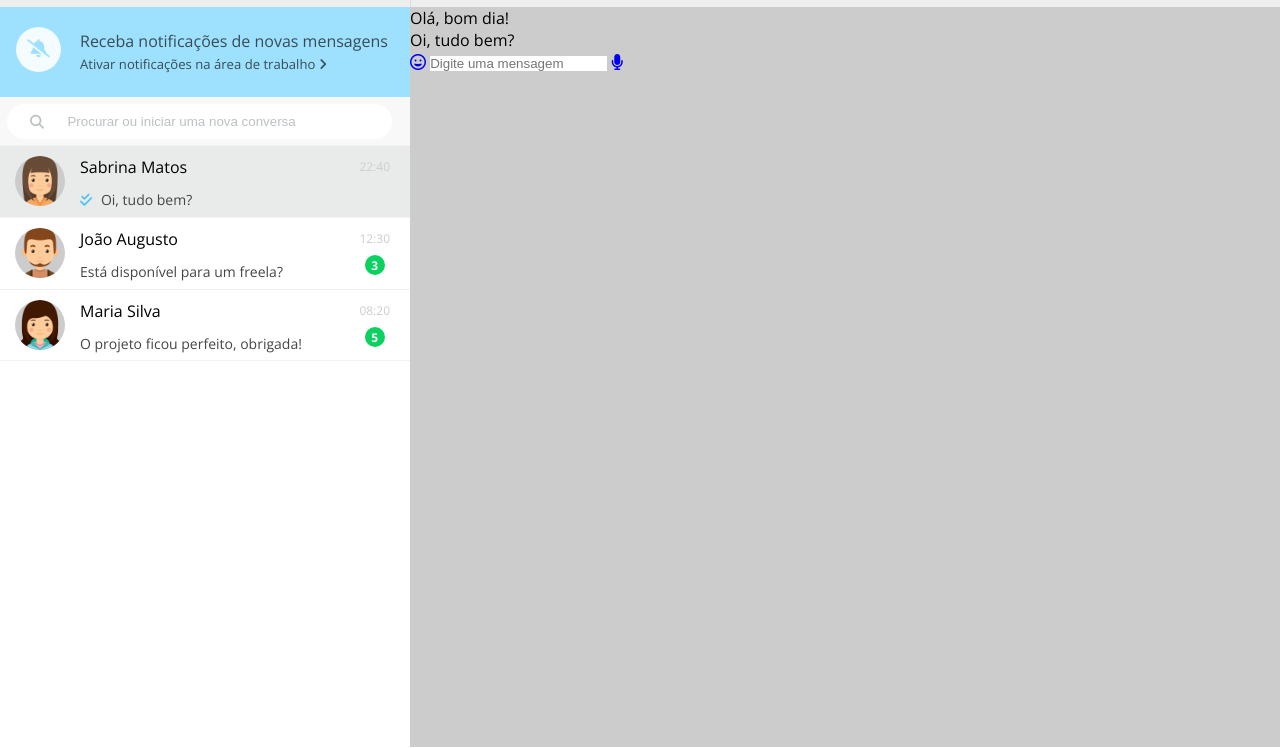
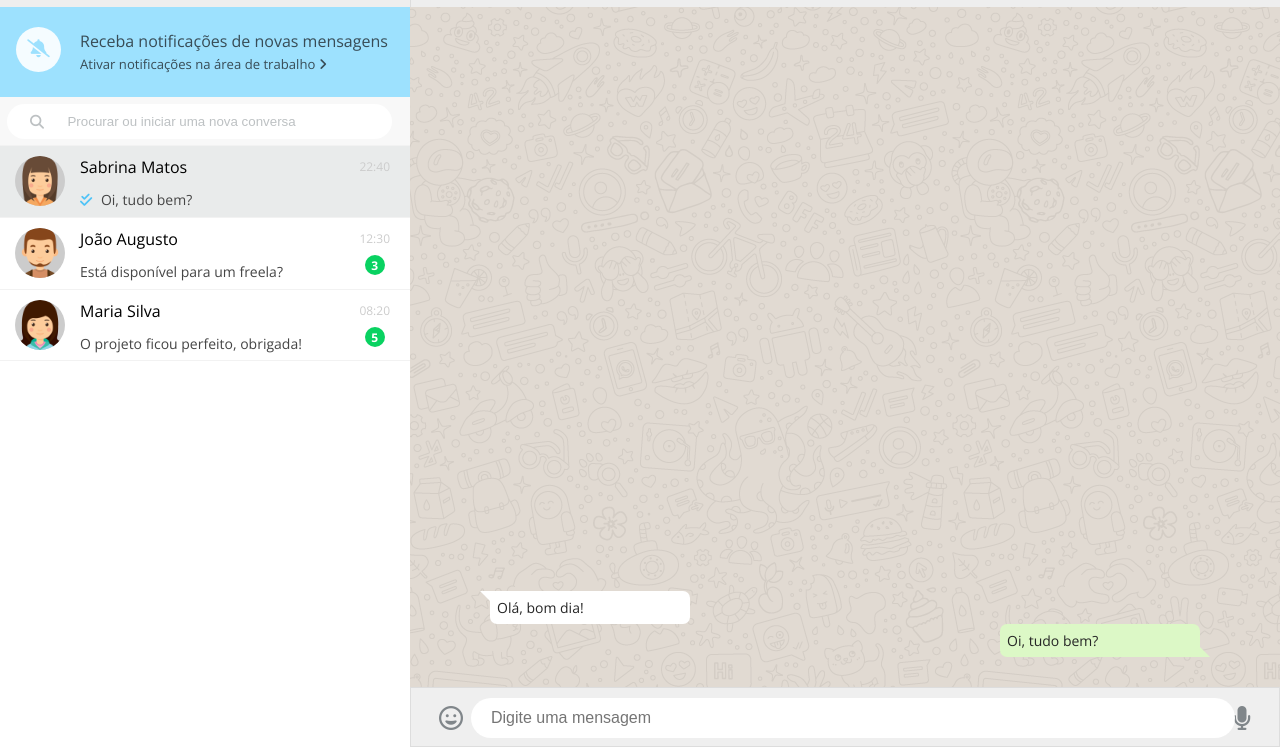
Before and after one commit to jonasnunes/whatsapp-web-clone, a plain HTML site: page index.html in a window 1280 px wide. Shown: the part 53-801 px from the top of the page. Drawn offline with nearby package versions, Linux system fonts and the light colour scheme.

Commit message:
update project
finalização do projeto

```diff
--- a/index.html
+++ b/index.html
@@ -104,9 +104,9 @@
                     <p class="user-message">Oi, tudo bem?</p>
                 </div>
                 <div class="send-message-container">
-                    <a href="#"><i class="far fa-grin"></i></a>
+                    <i class="far fa-grin"></i>
                     <input type="text" name="message" id="chat-message" class="userinput" placeholder="Digite uma mensagem">
-                    <a href="#"><i class="fas fa-microphone"></i></a>
+                    <i class="fas fa-microphone"></i>
                 </div>
             </section>
         </main>
--- a/sass/_variables.sass
+++ b/sass/_variables.sass
@@ -9,6 +9,7 @@ $bg-message-pending: #09d261
 $bg-chat-navbar: #EEEEEE
 $bg-user-message: #DCF8C6
 $bg-send-message: #EFEFEF
+$bg-messages-container: #e1dad2
 
 $color-toolbar-container: #80868A
 $color-notification-container: #384c56
--- a/sass/style.sass
+++ b/sass/style.sass
@@ -213,3 +213,88 @@ body
 
             li i:hover
                 color: #00000096
+
+    .messages-container
+        background-color: variables.$bg-messages-container
+        height: calc( 100% - 120px )
+        position: relative
+
+        .bg-image
+            background-image: url('../img/background_whats.png')
+            background-repeat: repeat
+            opacity: .06
+            width: 100%
+            height: 100%
+
+        .chat-messages
+            position: absolute
+            left: 0
+            bottom: 0
+            width: 100%
+            height: auto
+            padding: 1.875rem 5rem
+
+            p
+                color: variables.$color-chat-message
+                font-size: 0.875rem
+                padding: 7px
+                border-radius: 7px
+                position: relative
+                width: 200px
+
+            .guest-message
+                background-color: #fff
+
+            .guest-message:before
+                content: ""
+                width: 0
+                height: 0
+                border-bottom: 17px solid transparent
+                border-right: 17px solid #fff
+                position: absolute
+                top: 0
+                left: -10px
+
+            .user-message
+                background-color: variables.$bg-user-message
+                float: right
+
+            .user-message:before
+                content: ""
+                width: 0
+                height: 0
+                border-top: 17px solid transparent
+                border-left: 17px solid variables.$bg-user-message
+                position: absolute
+                bottom: 0
+                right: -10px
+
+        .send-message-container
+            background-color: variables.$bg-send-message
+            border: 1px solid #ddd
+            height: 3.75rem
+            padding-inline: 1.75rem
+            position: relative
+            display: flex
+            justify-content: space-between
+
+            #chat-message
+                position: absolute
+                top: 0.625rem
+                left: 3.75rem
+                height: 2.5rem
+                border-radius: 1.25rem
+                padding-left: 1.25rem
+                font-size: 1rem
+                width: 88%
+
+            i
+                font-size: 1.5rem
+                color: #80868A
+                cursor: pointer
+                transition: .5s
+                height: 3.75rem
+                line-height: 3.75rem
+
+            i:hover
+                color: #00000096
```
Also changed, not shown: css/index.css, 1 other file.
